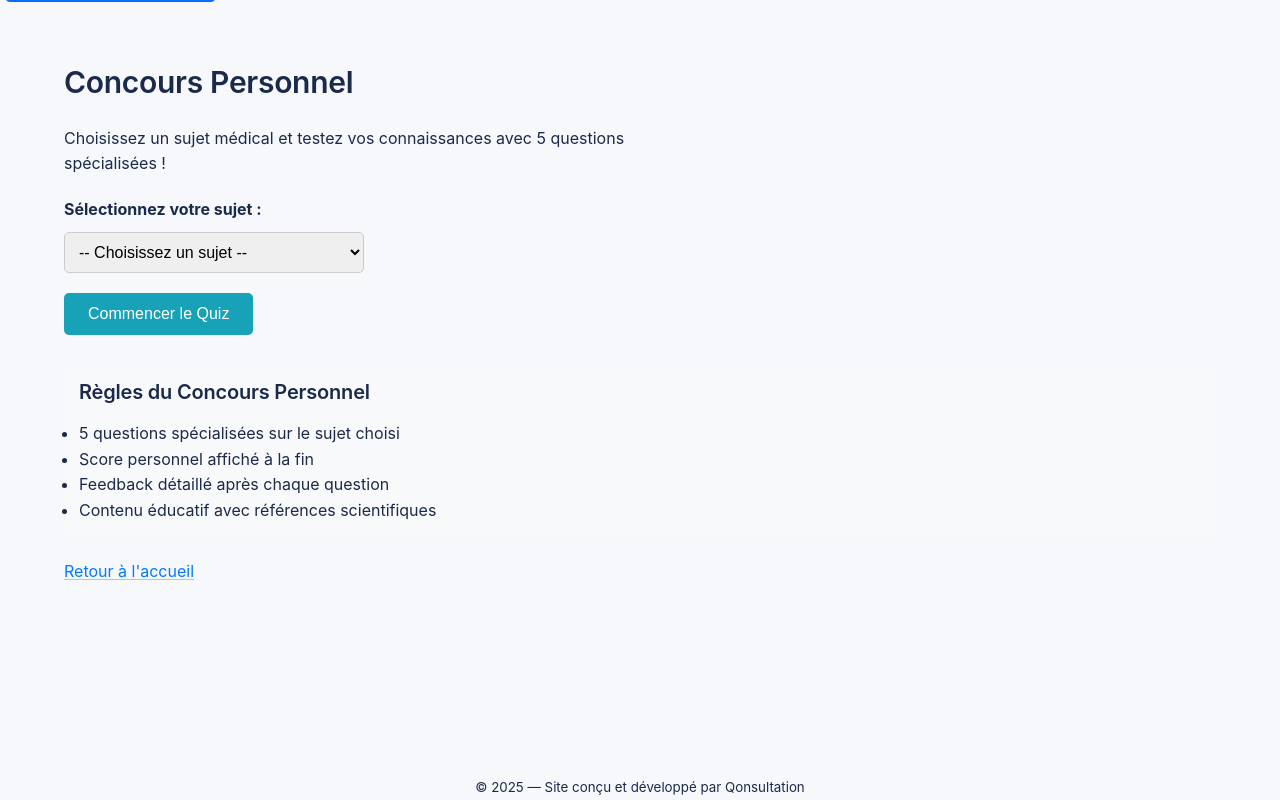
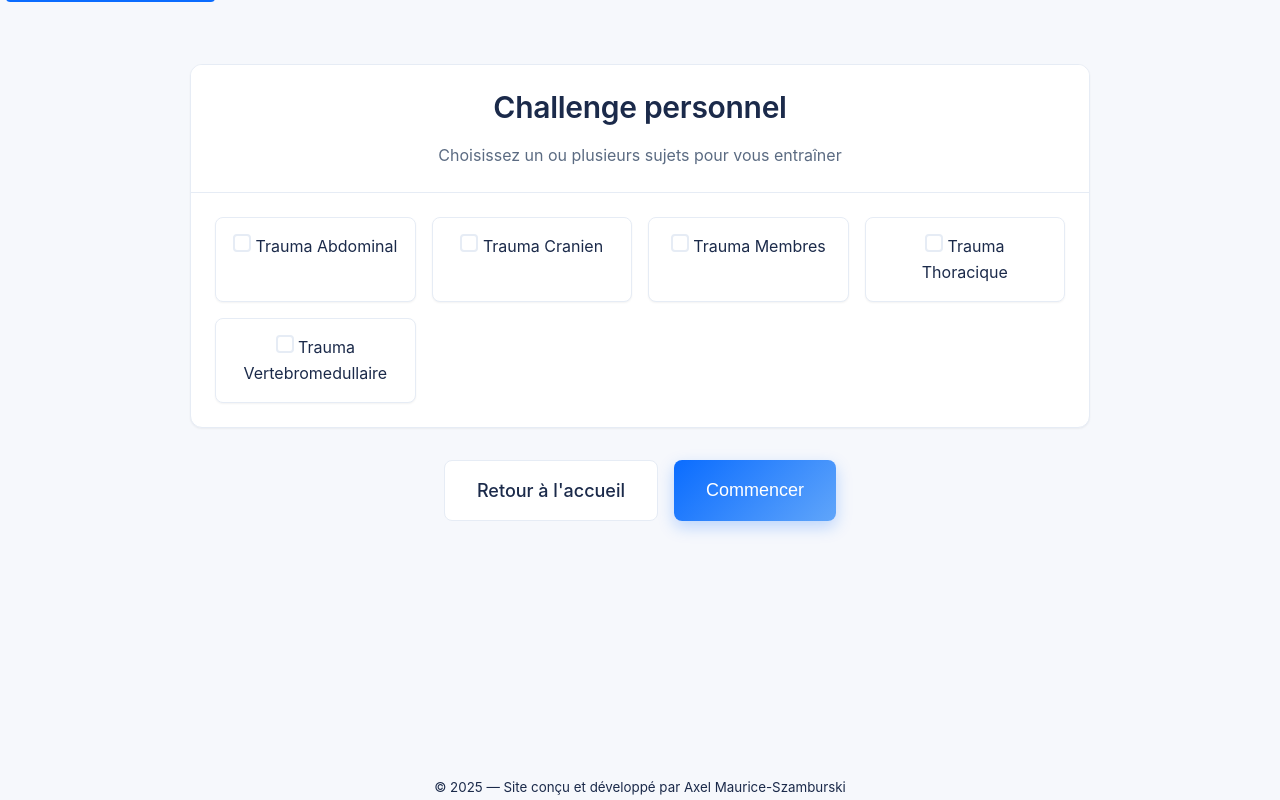
Before and after one commit to amszamburski/quiz-medical-fr, a Flask app: page /personnel/ in a window 1280 px wide. Run offline with Flask 3, Linux system fonts and the light colour scheme; some libraries are stand-ins or nearby versions.

Commit message:
Challenge perso MVP1

```diff
--- a/app/routes/personal.py
+++ b/app/routes/personal.py
@@ -3,6 +3,8 @@ from app.utils.constants import QUESTION_COUNT
 from app.utils.db import list_topics
 from app.utils.vignette import generate_vignette_and_question
 from app.utils.scorer import evaluate_answer, calculate_total_score
+from app.utils.session_storage import session_storage
+import uuid
 
 personal_bp = Blueprint("personal", __name__)
 
@@ -16,54 +18,71 @@ def index():
 
 @personal_bp.route("/select_topic", methods=["POST"])
 def select_topic():
-    """Handle topic selection and start personal quiz."""
-    topic = request.form.get("topic")
-    available_topics = list_topics()
+    """Handle topic selection (one or many) and start personal quiz."""
+    selected = request.form.getlist("topics") or []
+    available_topics = set(list_topics())
 
-    if not topic or topic not in available_topics:
-        flash("Veuillez sélectionner un sujet valide", "error")
+    # Validate
+    selected = [t for t in selected if t in available_topics]
+    if not selected:
+        flash("Veuillez sélectionner au moins un sujet valide", "error")
         return redirect(url_for("personal.index"))
 
-    # Initialize session for personal contest
+    # Create a server-side quiz session and minimal client session
+    quiz_session_id = str(uuid.uuid4())
+    session.permanent = True
     session["contest_type"] = "personal"
-    session["topic"] = topic
-    session["current_question"] = 0
-    session["questions"] = []
-    session["answers"] = []
-    session["scores"] = []
+    session["quiz_session_id"] = quiz_session_id
+
+    quiz_data = {
+        "topics": selected,
+        "current_question": 0,
+        "questions": [],
+        "answers": [],
+        "scores": [],
+    }
+
+    if not session_storage.store_quiz_data(quiz_session_id, quiz_data):
+        flash("Erreur de stockage de session", "error")
+        return redirect(url_for("personal.index"))
 
     return redirect(url_for("personal.quiz"))
 
 
 @personal_bp.route("/quiz")
 def quiz():
-    """Display current quiz question."""
-    if "topic" not in session or session.get("contest_type") != "personal":
-        flash("Veuillez d'abord sélectionner votre sujet", "error")
+    """Display current quiz question (server-side state in Redis/KV)."""
+    if session.get("contest_type") != "personal":
+        flash("Veuillez d'abord sélectionner votre/vos sujet(s)", "error")
         return redirect(url_for("personal.index"))
 
-    current_q = session.get("current_question", 0)
+    quiz_session_id = session.get("quiz_session_id")
+    if not quiz_session_id:
+        flash("Session invalide, veuillez recommencer", "error")
+        return redirect(url_for("personal.index"))
 
-    # Check if quiz is complete
-    if current_q >= QUESTION_COUNT:
-        return redirect(url_for("personal.results"))
+    quiz_data = session_storage.get_quiz_data(quiz_session_id)
+    if not quiz_data:
+        flash("Session expirée, veuillez recommencer", "error")
+        return redirect(url_for("personal.index"))
+
+    current_q = quiz_data.get("current_question", 0)
 
     # Generate new question if needed
-    if len(session["questions"]) <= current_q:
-        topic = session["topic"]
+    if len(quiz_data["questions"]) <= current_q:
+        import random
+        topics = quiz_data.get("topics", [])
+        topic = random.choice(topics) if topics else None
         question_data = generate_vignette_and_question(topic=topic)
         if not question_data:
-            flash(
-                f"Erreur lors de la génération de la question pour le sujet {topic}",
-                "error",
-            )
+            flash("Erreur lors de la génération de la question", "error")
+            return redirect(url_for("personal.index"))
+        quiz_data["questions"].append(question_data)
+        if not session_storage.update_quiz_data(quiz_session_id, quiz_data):
+            flash("Erreur lors de la mise à jour de la session", "error")
             return redirect(url_for("personal.index"))
 
-        # Store complete question data with expanded session size
-        session["questions"].append(question_data)
-        session.modified = True
-
-    question = session["questions"][current_q]
+    question = quiz_data["questions"][current_q]
     question_number = current_q + 1
 
     return render_template(
@@ -72,43 +91,47 @@ def quiz():
         question_number=question_number,
         total_questions=QUESTION_COUNT,
         contest_type="personal",
-        topic=session["topic"],
+        topic=question.get("topic"),
     )
 
 
 @personal_bp.route("/submit_answer", methods=["POST"])
 def submit_answer():
-    """Process submitted answer and show results."""
-    if "topic" not in session or session.get("contest_type") != "personal":
+    """Process submitted answer and show results (server-side)."""
+    if session.get("contest_type") != "personal":
+        flash("Session expirée", "error")
+        return redirect(url_for("personal.index"))
+
+    quiz_session_id = session.get("quiz_session_id")
+    if not quiz_session_id:
+        flash("Session invalide", "error")
+        return redirect(url_for("personal.index"))
+
+    quiz_data = session_storage.get_quiz_data(quiz_session_id)
+    if not quiz_data:
         flash("Session expirée", "error")
         return redirect(url_for("personal.index"))
 
     user_answer = request.form.get("answer", "").strip()
-    current_q = session.get("current_question", 0)
+    current_q = quiz_data.get("current_question", 0)
 
-    if current_q >= len(session["questions"]):
+    if current_q >= len(quiz_data["questions"]):
         flash("Question non trouvée", "error")
         return redirect(url_for("personal.quiz"))
 
     # Evaluate answer
-    question_data = session["questions"][current_q]
-    print(f"DEBUG: Evaluating answer: {user_answer[:50]}...")  # Debug log
-    print(f"DEBUG: Question data keys: {question_data.keys()}")  # Debug log
+    question_data = quiz_data["questions"][current_q]
     evaluation = evaluate_answer(user_answer, question_data)
-    print(f"DEBUG: Evaluation result: {evaluation}")  # Debug log
-
     if not evaluation:
-        print("DEBUG: No evaluation returned, using fallback")
         evaluation = {
             "score": 0,
-            "score_letter": "C",
             "feedback": "Erreur lors de l'évaluation - aucune réponse de l'IA",
         }
 
-    # Store answer and score with expanded session size
-    session["answers"].append(user_answer)
-    session["scores"].append(evaluation["score"])
-    session.modified = True
+    # Store answer and score in server-side state
+    quiz_data["answers"].append(user_answer)
+    quiz_data["scores"].append(evaluation["score"])
+    session_storage.update_quiz_data(quiz_session_id, quiz_data)
 
     return render_template(
         "result.html",
@@ -122,48 +145,52 @@ def submit_answer():
 
 @personal_bp.route("/next_question", methods=["POST"])
 def next_question():
-    """Move to next question."""
-    if "topic" not in session or session.get("contest_type") != "personal":
+    """Move to next question (server-side state)."""
+    if session.get("contest_type") != "personal":
         return redirect(url_for("personal.index"))
 
-    current_q = session.get("current_question", 0)
-    print(f"DEBUG: Moving from question {current_q} to {current_q + 1}")
-    print(f"DEBUG: Session questions count: {len(session.get('questions', []))}")
-    print(f"DEBUG: Session answers count: {len(session.get('answers', []))}")
-    print(f"DEBUG: Session scores count: {len(session.get('scores', []))}")
+    quiz_session_id = session.get("quiz_session_id")
+    if not quiz_session_id:
+        return redirect(url_for("personal.index"))
 
-    session["current_question"] = current_q + 1
-    session.modified = True
+    quiz_data = session_storage.get_quiz_data(quiz_session_id)
+    if not quiz_data:
+        return redirect(url_for("personal.index"))
+
+    current_q = quiz_data.get("current_question", 0)
+    quiz_data["current_question"] = current_q + 1
+    session_storage.update_quiz_data(quiz_session_id, quiz_data)
 
     return redirect(url_for("personal.quiz"))
 
 
 @personal_bp.route("/results")
 def results():
-    """Show final results."""
-    if "topic" not in session or session.get("contest_type") != "personal":
+    """Show final results (server-side state)."""
+    if session.get("contest_type") != "personal":
         flash("Session expirée", "error")
         return redirect(url_for("personal.index"))
 
-    if len(session.get("scores", [])) < QUESTION_COUNT:
-        flash("Quiz non terminé", "error")
-        return redirect(url_for("personal.quiz"))
+    quiz_session_id = session.get("quiz_session_id")
+    if not quiz_session_id:
+        flash("Session invalide", "error")
+        return redirect(url_for("personal.index"))
 
-    # Calculate final score
-    final_stats = calculate_total_score(session["scores"])
-    topic = session["topic"]
+    quiz_data = session_storage.get_quiz_data(quiz_session_id)
+    if not quiz_data:
+        flash("Session expirée", "error")
+        return redirect(url_for("personal.index"))
 
-    # Clear session
-    for key in [
-        "contest_type",
-        "topic",
-        "current_question",
-        "questions",
-        "answers",
-        "scores",
-    ]:
+    scores = quiz_data.get("scores", [])
+    answers_count = len(scores)
+    mean_score = round(sum(scores) / answers_count, 1) if answers_count else 0
+    topics = quiz_data.get("topics", [])
+
+    # Clear server-side state and session keys
+    session_storage.delete_quiz_data(quiz_session_id)
+    for key in ["contest_type", "quiz_session_id"]:
         session.pop(key, None)
 
     return render_template(
-        "personal/results.html", final_stats=final_stats, topic=topic
+        "personal/results.html", mean_score=mean_score, answers_count=answers_count, topics=topics
     )
--- a/app/static/css/design-system.css
+++ b/app/static/css/design-system.css
@@ -573,3 +573,14 @@ a:hover { text-decoration-thickness: 2px; }
 
 /* Spinner keyframes (used by overlay JS) */
 @keyframes sfardle-spin { to { transform: rotate(360deg); } }
+
+/* === Personal Topic Selector === */
+.topic-grid { display:grid; grid-template-columns: repeat(auto-fill, minmax(200px, 1fr)); gap: var(--space-md); }
+.topic-card { position: relative; padding: var(--space-md); border: 1px solid var(--border); background: var(--surface); color: var(--text-primary); border-radius: var(--radius-md); box-shadow: var(--shadow-sm); cursor: pointer; transition: box-shadow var(--transition-base), transform var(--transition-base), border-color var(--transition-fast), background var(--transition-fast); }
+.topic-card:hover { box-shadow: var(--shadow-md); transform: translateY(-1px); }
+.topic-card input[type="checkbox"] { position: absolute; inset: 0; opacity: 0; pointer-events: none; }
+.topic-card .label { display: inline-flex; align-items: center; gap: 10px; }
+.topic-card .check { width: 18px; height: 18px; border: 2px solid var(--border); border-radius: 4px; display: inline-block; background: #fff; transition: all var(--transition-fast); }
+.topic-card input[type="checkbox"]:checked ~ .check { border-color: var(--accent-primary); background: var(--accent-primary); box-shadow: 0 0 0 3px rgba(10,108,255,0.15); }
+.topic-card input[type="checkbox"]:checked ~ .text { color: var(--accent-primary); font-weight: 600; }
+.topic-card input[type="checkbox"]:checked ~ .card-bg { position:absolute; inset:0; border-radius: inherit; background: var(--accent-primary-light); z-index:-1; }
--- /dev/null
+++ b/app/static/js/personal_start.js
@@ -0,0 +1,73 @@
+document.addEventListener('DOMContentLoaded', function () {
+  function showOverlay(text) {
+    var overlay = document.getElementById('eval-overlay');
+    if (!overlay) {
+      overlay = document.createElement('div');
+      overlay.id = 'eval-overlay';
+      overlay.style.position = 'fixed';
+      overlay.style.inset = '0';
+      overlay.style.background = 'rgba(255,255,255,0.8)';
+      overlay.style.display = 'flex';
+      overlay.style.alignItems = 'center';
+      overlay.style.justifyContent = 'center';
+      overlay.style.zIndex = '9999';
+
+      var spinner = document.createElement('div');
+      spinner.style.width = '48px';
+      spinner.style.height = '48px';
+      spinner.style.border = '4px solid var(--border)';
+      spinner.style.borderTopColor = 'var(--accent-primary)';
+      spinner.style.borderRadius = '50%';
+      spinner.style.margin = '0 auto';
+      spinner.style.animation = 'sfardle-spin 1s linear infinite';
+
+      var label = document.createElement('div');
+      label.style.marginTop = '12px';
+      label.style.color = 'var(--text-secondary)';
+      label.textContent = text || 'Préparation du challenge personnel…';
+
+      var wrap = document.createElement('div');
+      wrap.style.textAlign = 'center';
+      wrap.appendChild(spinner);
+      wrap.appendChild(label);
+      overlay.appendChild(wrap);
+
+      document.body.appendChild(overlay);
+
+      if (!document.getElementById('sfardle-spin-style')) {
+        var style = document.createElement('style');
+        style.id = 'sfardle-spin-style';
+        style.textContent = '@keyframes sfardle-spin { to { transform: rotate(360deg); } }';
+        document.head.appendChild(style);
+      }
+    } else {
+      overlay.style.display = 'flex';
+    }
+  }
+
+  // Spinner when starting personal challenge from topic selection
+  var startForm = document.getElementById('personal-topics-form') || document.querySelector('form[action$="select_topic"]');
+  if (startForm) {
+    startForm.addEventListener('submit', function () {
+      var btn = document.querySelector('button[form="' + startForm.id + '"]') || startForm.querySelector('button[type="submit"]');
+      if (btn) {
+        btn.disabled = true;
+        btn.textContent = 'Préparation…';
+      }
+      showOverlay('Préparation du challenge personnel…');
+    });
+  }
+
+  // Spinner when requesting a new personal question from results page
+  var nextForms = document.querySelectorAll('form[action$="next_question"]');
+  nextForms.forEach(function (nf) {
+    nf.addEventListener('submit', function () {
+      var btn = nf.querySelector('button[type="submit"]');
+      if (btn) {
+        btn.disabled = true;
+        btn.textContent = 'Préparation…';
+      }
+      showOverlay('Préparation de la nouvelle question…');
+    });
+  });
+});
--- a/app/templates/base.html
+++ b/app/templates/base.html
@@ -35,7 +35,7 @@
         <footer class="footer mt-auto py-3 bg-light border-top">
           <div class="container text-center">
             <small class="text-muted">
-              © 2025 — Site conçu et développé par Qonsultation
+              © 2025 — Site conçu et développé par Axel Maurice-Szamburski
 
             </small>
           </div>
@@ -45,6 +45,7 @@
     <script src="{{ url_for('static', filename='js/quiz_submit.js') }}" defer></script>
     <script src="{{ url_for('static', filename='js/quiz_loading.js') }}" defer></script>
     <script src="{{ url_for('static', filename='js/national_start.js') }}" defer></script>
+    <script src="{{ url_for('static', filename='js/personal_start.js') }}" defer></script>
     {% block scripts %}{% endblock %}
 </body>
 </html>
--- a/app/templates/personal/index.html
+++ b/app/templates/personal/index.html
@@ -1,37 +1,34 @@
 {% extends "base.html" %}
 {% block title %}Concours Personnel{% endblock %}
 {% block content %}
-<h1>Concours Personnel</h1>
-<p>Choisissez un sujet médical et testez vos connaissances avec 5 questions spécialisées !</p>
+<div style="max-width: 900px; margin: 0 auto;">
+  <div class="card">
+    <div class="card-header text-center">
+      <h1 class="mb-md">Challenge personnel</h1>
+      <div class="text-secondary" style="font-size: var(--font-size-base);">Choisissez un ou plusieurs sujets pour vous entraîner</div>
+    </div>
+    <div class="card-content">
+      <form id="personal-topics-form" method="POST" action="{{ url_for('personal.select_topic') }}" class="text-center">
+        <input type="hidden" name="csrf_token" value="{{ csrf_token() }}"/>
+        <div class="topic-grid">
+          {% for topic in topics %}
+          <label class="topic-card">
+            <input type="checkbox" name="topics" value="{{ topic }}" />
+            <span class="card-bg"></span>
+            <span class="check" aria-hidden="true"></span>
+            <span class="text">{{ topic.replace('_', ' ').title() }}</span>
+          </label>
+          {% endfor %}
+        </div>
+      </form>
+    </div>
+  </div>
 
-<form method="POST" action="{{ url_for('personal.select_topic') }}">
-    <input type="hidden" name="csrf_token" value="{{ csrf_token() }}"/>
-    <div style="margin: 20px 0;">
-        <label for="topic" style="display: block; margin-bottom: 10px; font-weight: bold;">Sélectionnez votre sujet :</label>
-        <select name="topic" id="topic" required style="padding: 10px; font-size: 16px; width: 300px; border: 1px solid #ccc; border-radius: 5px;">
-            <option value="">-- Choisissez un sujet --</option>
-            {% for topic in topics %}
-            <option value="{{ topic }}">{{ topic.replace('_', ' ').title() }}</option>
-            {% endfor %}
-        </select>
-    </div>
-
-    <button type="submit" style="padding: 12px 24px; background: #17a2b8; color: white; border: none; border-radius: 5px; font-size: 16px; cursor: pointer;">
-        Commencer le Quiz
-    </button>
-</form>
-
-<div style="margin-top: 30px; padding: 15px; background: #f8f9fa; border-radius: 5px;">
-    <h3>Règles du Concours Personnel</h3>
-    <ul>
-        <li>5 questions spécialisées sur le sujet choisi</li>
-        <li>Score personnel affiché à la fin</li>
-        <li>Feedback détaillé après chaque question</li>
-        <li>Contenu éducatif avec références scientifiques</li>
-    </ul>
+  <div class="text-center mt-lg" style="display:flex; gap: var(--space-md); justify-content:center; flex-wrap: wrap;">
+    <a href="{{ url_for('main.index') }}" class="btn btn-secondary btn-large">Retour à l'accueil</a>
+    <button type="submit" class="btn btn-primary btn-large" form="personal-topics-form">Commencer</button>
+  </div>
 </div>
 
-<p style="margin-top: 20px;">
-    <a href="{{ url_for('main.index') }}" style="color: #007bff;">Retour à l'accueil</a>
-</p>
+
 {% endblock %}
```
Also changed, not shown: app/templates/index.html (+12 -7 lines), app/templates/personal/results.html (+22 -37 lines), app/templates/result.html (+19 -8 lines).
